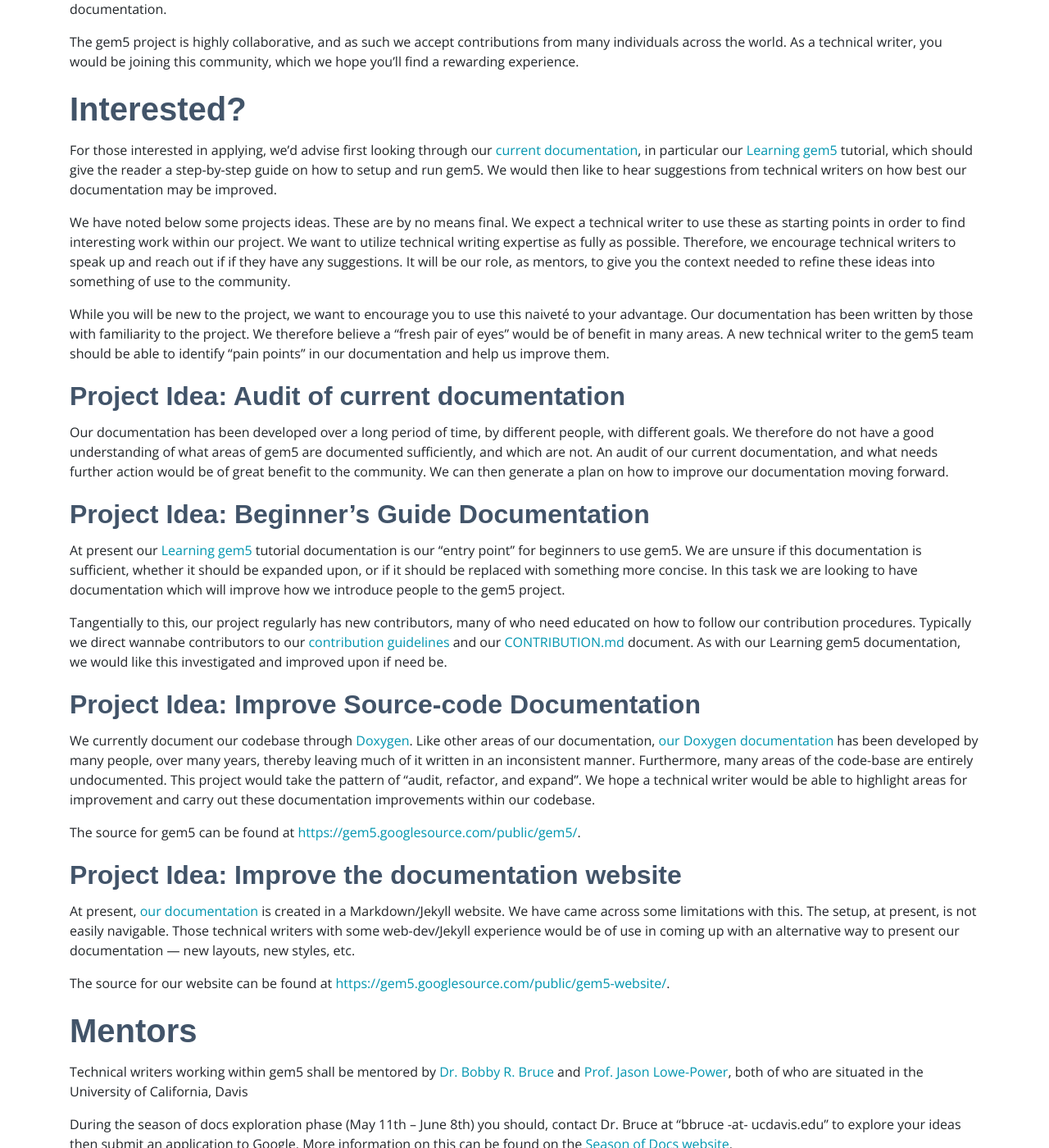
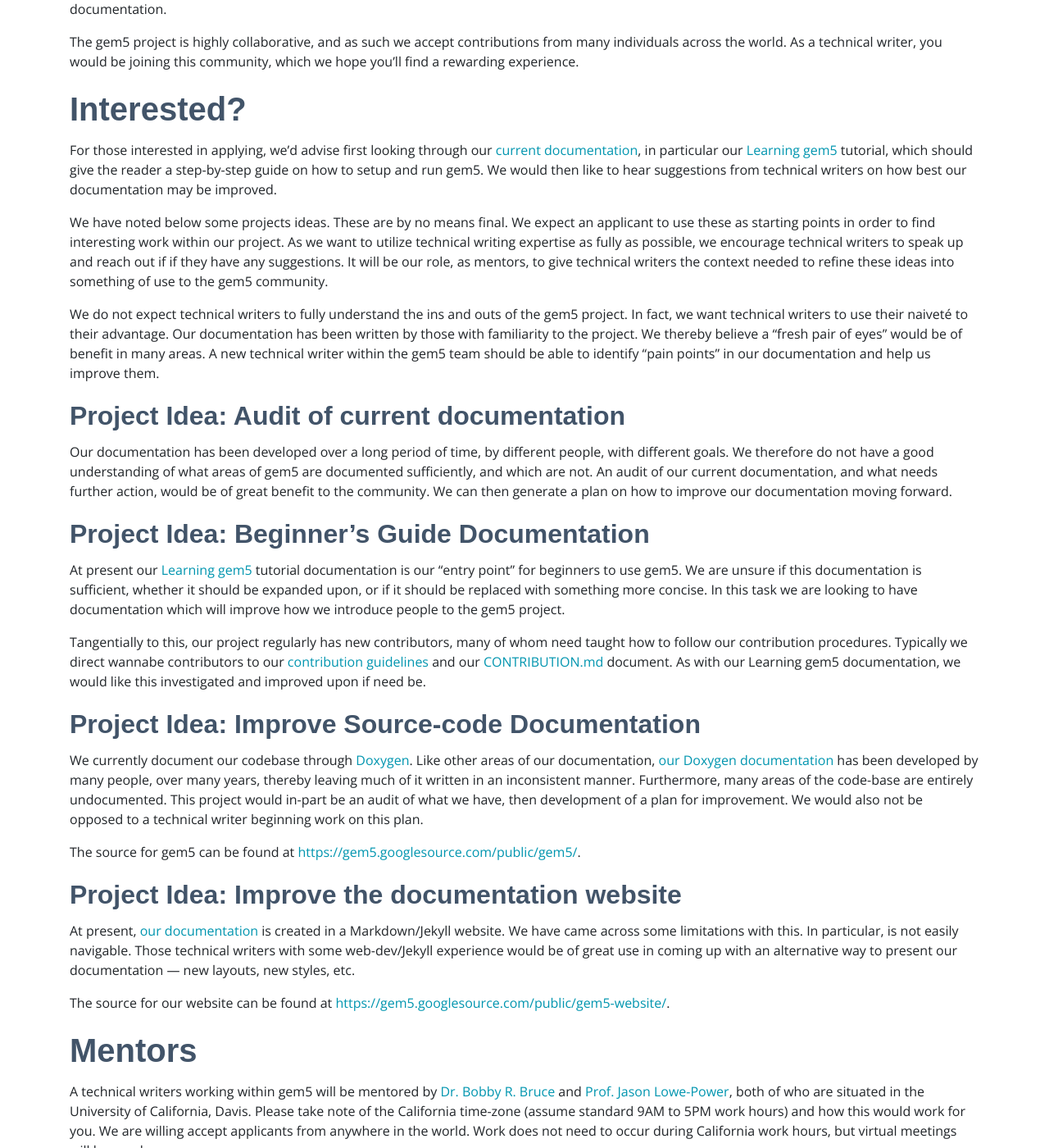
Before and after one commit to gem5/website, a Jekyll site: the page built from _posts/2020-05-03-season-of-docs.md, in a window 1280 px wide and 1400 px high, scrolled down 1231 px. Shown: the whole window at 82% size. Built offline with Jekyll 4.4.1, drawn with Linux system fonts in a browser that asks for light colours; nearby versions of some CDN libraries; some web fonts are replaced; some of the changed text lies outside the part shown.

Commit message:
website: Improved Season of Docs blog post
Some points have been made clearer, some grammar errors have been fixed,
and some phrasing has been improved.

Change-Id: I982defe1c71cd9d8012d0507a4b6dc943d55f382
Reviewed-on: https://gem5-review.googlesource.com/c/public/gem5-website/+/28647
Reviewed-by: Bobby R. Bruce <bbruce@ucdavis.edu>
Maintainer: Bobby R. Bruce <bbruce@ucdavis.edu>
Tested-by: Bobby R. Bruce <bbruce@ucdavis.edu>

```diff
--- a/_posts/2020-05-03-season-of-docs.md
+++ b/_posts/2020-05-03-season-of-docs.md
@@ -45,25 +45,26 @@
 best our documentation may be improved.
 
 We have noted below some projects ideas. These are by no means final. We
-expect a technical writer to use these as starting points in order to find
-interesting work within our project. We want to utilize technical writing
-expertise as fully as possible. Therefore, we encourage technical writers to
+expect an applicant to use these as starting points in order to find
+interesting work within our project. As we want to utilize technical writing
+expertise as fully as possible, we encourage technical writers to
 speak up and reach out if if they have any suggestions. It will be our role, as
-mentors, to give you the context needed to refine these ideas into something of
-use to the community.
+mentors, to give technical writers the context needed to refine these ideas
+into something of use to the gem5 community.
 
-While you will be new to the project, we want to encourage you to use this
-naiveté to your advantage. Our documentation has been written by those with
-familiarity to the project. We therefore believe a "fresh pair of eyes" would
-be of benefit in many areas. A new technical writer to the gem5 team should be
-able to identify "pain points" in our documentation and help us improve them.
+We do not expect technical writers to fully understand the ins and outs of the
+gem5 project. In fact, we want technical writers to use their naiveté to
+their advantage. Our documentation has been written by those with familiarity
+to the project. We thereby believe a "fresh pair of eyes" would be of benefit
+in many areas. A new technical writer within the gem5 team should be able to
+identify "pain points" in our documentation and help us improve them.
 
 ## Project Idea: Audit of current documentation
 
 Our documentation has been developed over a long period of time, by different
 people, with different goals. We therefore do not have a good understanding
 of what areas of gem5 are documented sufficiently, and which are not. An
-audit of our current documentation, and what needs further action would be of
+audit of our current documentation, and what needs further action, would be of
 great benefit to the community. We can then generate a plan on how to improve
 our documentation moving forward.
 
@@ -78,8 +79,8 @@
 gem5 project.
 
 Tangentially to this, our project regularly has new contributors, many
-of who need educated on how to follow our contribution procedures. Typically
-we direct wannabe contributors to our [contribution guidelines](
+of whom need taught how to follow our contribution procedures. Typically we
+direct wannabe contributors to our [contribution guidelines](
 http://www.gem5.org/contributing) and our [CONTRIBUTION.md](
 https://gem5.googlesource.com/public/gem5/+/refs/heads/master/CONTRIBUTING.md)
 document. As with our Learning gem5 documentation, we would like this
@@ -93,9 +94,9 @@
 doxygen.gem5.org) has been developed by many people, over
 many years, thereby leaving much of it written in an inconsistent manner.
 Furthermore, many areas of the code-base are entirely undocumented. This
-project would take the pattern of "audit, refactor, and expand". We hope a
-technical writer would be able to highlight areas for improvement and carry out
-these documentation improvements within our codebase.
+project would in-part be an audit of what we have, then development of a plan
+for improvement. We would also not be opposed to a technical writer beginning
+work on this plan.
 
 The source for gem5 can be found at
 <https://gem5.googlesource.com/public/gem5/>.
@@ -104,8 +105,8 @@
 
 At present, [our documentation](http://www.gem5.org/documentation/) is created
 in a Markdown/Jekyll website. We have came across some limitations with this.
-The setup, at present, is not easily navigable. Those technical writers
-with some web-dev/Jekyll experience would be of use in coming up with an
+In particular, is not easily navigable. Those technical writers
+with some web-dev/Jekyll experience would be of great use in coming up with an
 alternative way to present our documentation --- new layouts, new styles, etc.
 
 The source for our website can be found at
@@ -113,12 +114,18 @@
 
 # Mentors
 
-Technical writers working within gem5 shall be mentored by
+A technical writers working within gem5 will be mentored by
 [Dr. Bobby R. Bruce](https://www.bobbybruce.net) and [Prof. Jason Lowe-Power](
 https://faculty.engineering.ucdavis.edu/lowepower/), both of who are situated
-in the University of California, Davis
+in the University of California, Davis. Please take note of the California
+time-zone (assume standard 9AM to 5PM work hours) and how this would work for
+you. We are willing accept applicants from anywhere in the world. Work does
+not need to occur during California work hours, but virtual meetings will be
+regular.
 
-During the season of docs exploration phase (May 11th -- June 8th) you should,
-contact Dr. Bruce at "bbruce -at- ucdavis.edu" to explore your ideas then
-submit an application to Google. More information on this can be found on the
-[Season of Docs website](https://developers.google.com/season-of-docs).
+If interested in working on gem5, please contact Dr. Bruce at "bbruce -at-
+ucdavis.edu" during the Season of Docs exploration phase (May 11th -- June
+8th). Dr. Bruce can help you flesh out your ideas prior to submitting an
+official application. More information on the Season of Docs application
+process can be found on the [Season of Docs website](
+https://developers.google.com/season-of-docs).
```
Also changed, not shown: other parts of _posts/2020-05-03-season-of-docs.md (+1 -1 lines).
